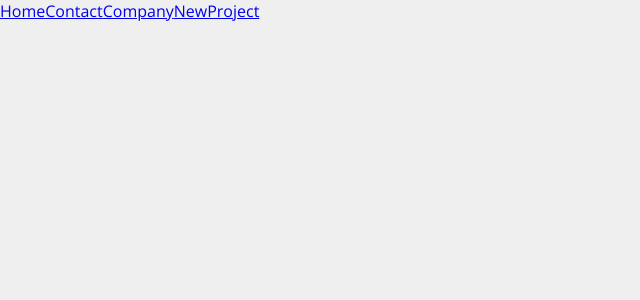
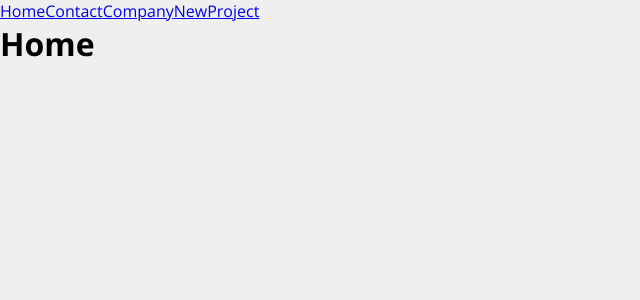
Before and after one commit to Gustavobiz/Custo, a React (Create React App) app in the folder custo/: page / in a window 1280 px wide. Shown: the top 300 px of the page, without its empty margins (0-640 px from the left). Built offline with nearby package versions, Linux system fonts and the light colour scheme.

Commit message:
feat: routers

```diff
--- a/custo/package.json
+++ b/custo/package.json
@@ -9,6 +9,7 @@
     "@testing-library/user-event": "^13.5.0",
     "react": "^19.0.0",
     "react-dom": "^19.0.0",
+    "react-router-dom": "^7.2.0",
     "react-scripts": "5.0.1",
     "web-vitals": "^2.1.4"
   },
--- a/custo/src/App.js
+++ b/custo/src/App.js
@@ -9,14 +9,14 @@
   return (
     <Router>
       <div>
-        <Link to="/Home">Home</Link>
+        <Link to="/">Home</Link>
         <Link to="/Contact">Contact</Link>
         <Link to="/Company">Company</Link>
         <Link to="/NewProject">NewProject</Link>
       </div>
 
       <Routes>
-        <Route path="/Home" element={<Home />} />
+        <Route path="/" element={<Home />} />
         <Route path="/Company" element={<Company />} />
         <Route path="/Contact" element={<Contact />} />
         <Route path="/NewProject" element={<NewProject />} />
--- a/custo/src/components/pages/Company.js
+++ b/custo/src/components/pages/Company.js
@@ -1,3 +1,4 @@
+import React from "react";
 function Company() {
   return <h1>Company</h1>;
 }
--- a/custo/src/components/pages/Home.js
+++ b/custo/src/components/pages/Home.js
@@ -1,4 +1,7 @@
+import React from "react";
+
 function Home() {
   return <h1>Home</h1>;
 }
+
 export default Home;
```
Also changed, not shown: 1 other file (tests, documents, lock files or other folders).
